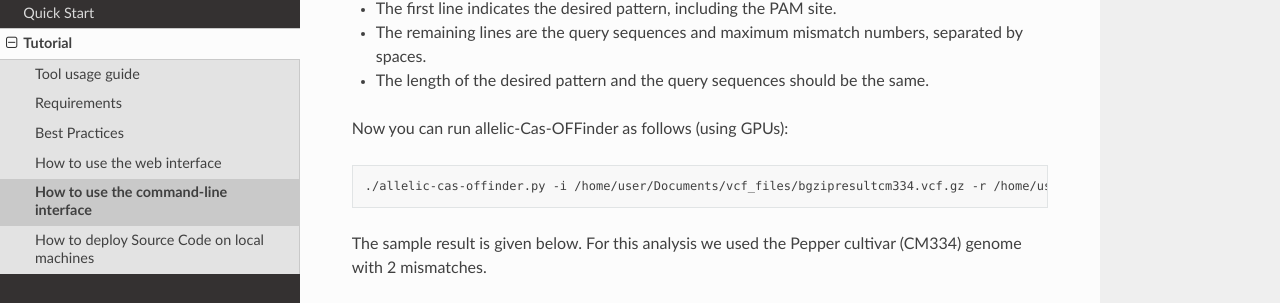
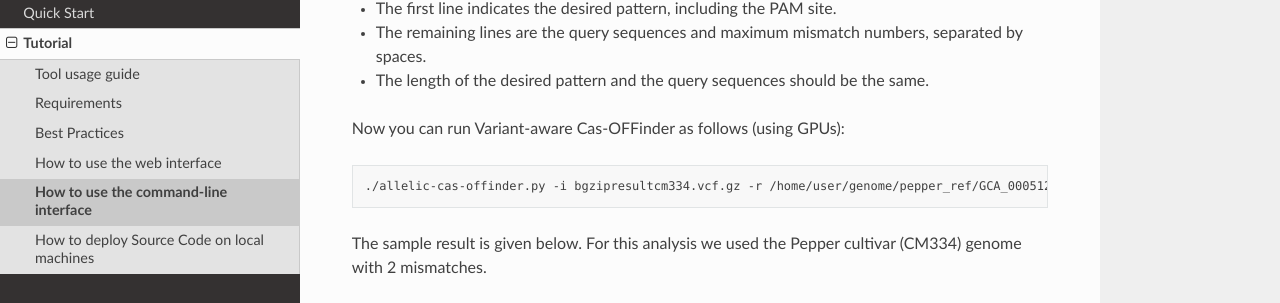
Before and after one commit to pnucolab/rgen-toolkit, a Sphinx documentation site: the page built from docs/source/userguide/05-cli.rst, in a window 1280 px wide and 900 px high, scrolled down 1956 px. Shown: the part 139-442 px from the top of the window. Built offline with Sphinx 7.4.7 and the Read the Docs theme 3.1.0, drawn with Linux system fonts in a browser that asks for light colours.

Commit message:
Update 05-cli.rst

```diff
--- a/docs/source/userguide/05-cli.rst
+++ b/docs/source/userguide/05-cli.rst
@@ -101,11 +101,11 @@ An example of an input file:
 - The remaining lines are the query sequences and maximum mismatch numbers, separated by spaces.
 - The length of the desired pattern and the query sequences should be the same.
 
-Now you can run allelic-Cas-OFFinder as follows (using GPUs):
+Now you can run Variant-aware Cas-OFFinder as follows (using GPUs):
 
 .. code-block:: bash
 
-      ./allelic-cas-offinder.py -i /home/user/Documents/vcf_files/bgzipresultcm334.vcf.gz -r /home/user/genome/pepper_ref/GCA_000512255.2_ASM51225v2_genomic.fa -t input.txt -d G1
+      ./allelic-cas-offinder.py -i bgzipresultcm334.vcf.gz -r /home/user/genome/pepper_ref/GCA_000512255.2_ASM51225v2_genomic.fa -t input.txt -d G
 
 
 The sample result is given below. For this analysis we used the Pepper cultivar (CM334) genome with 2 mismatches.
```
